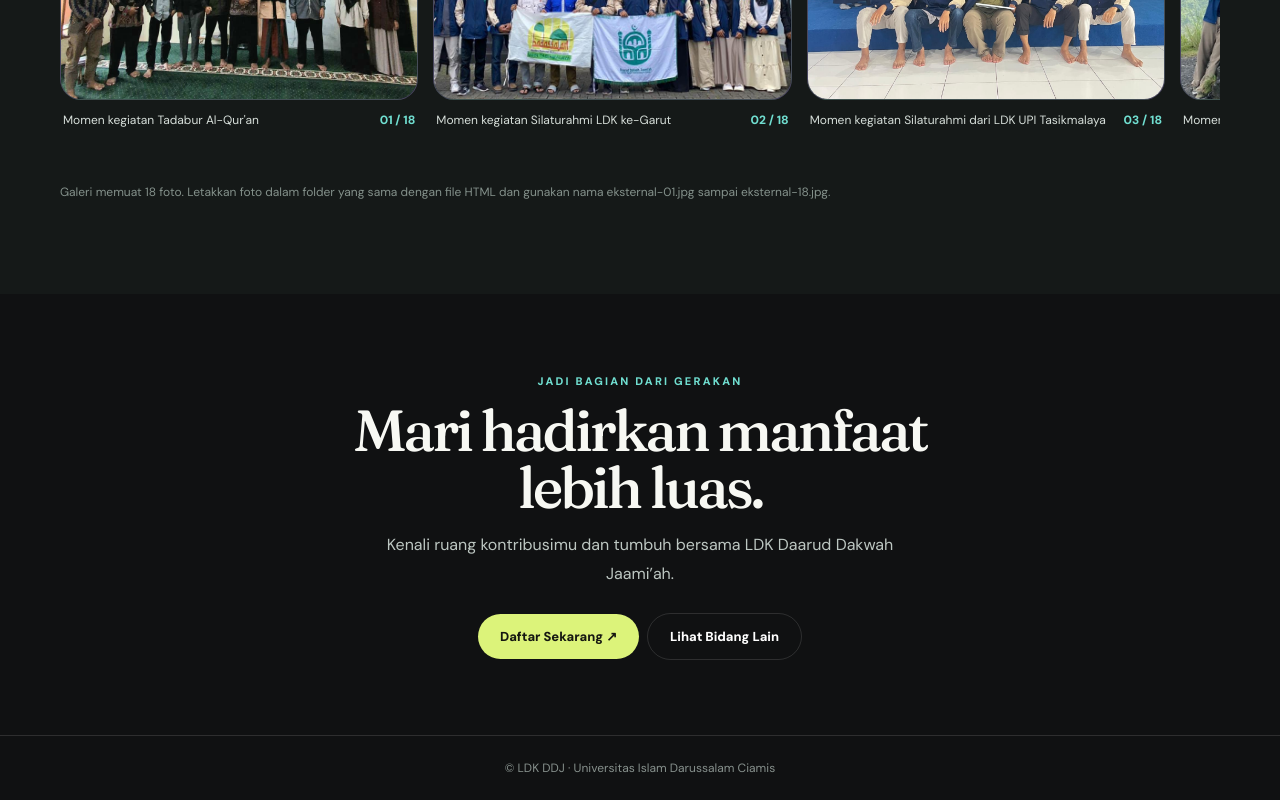
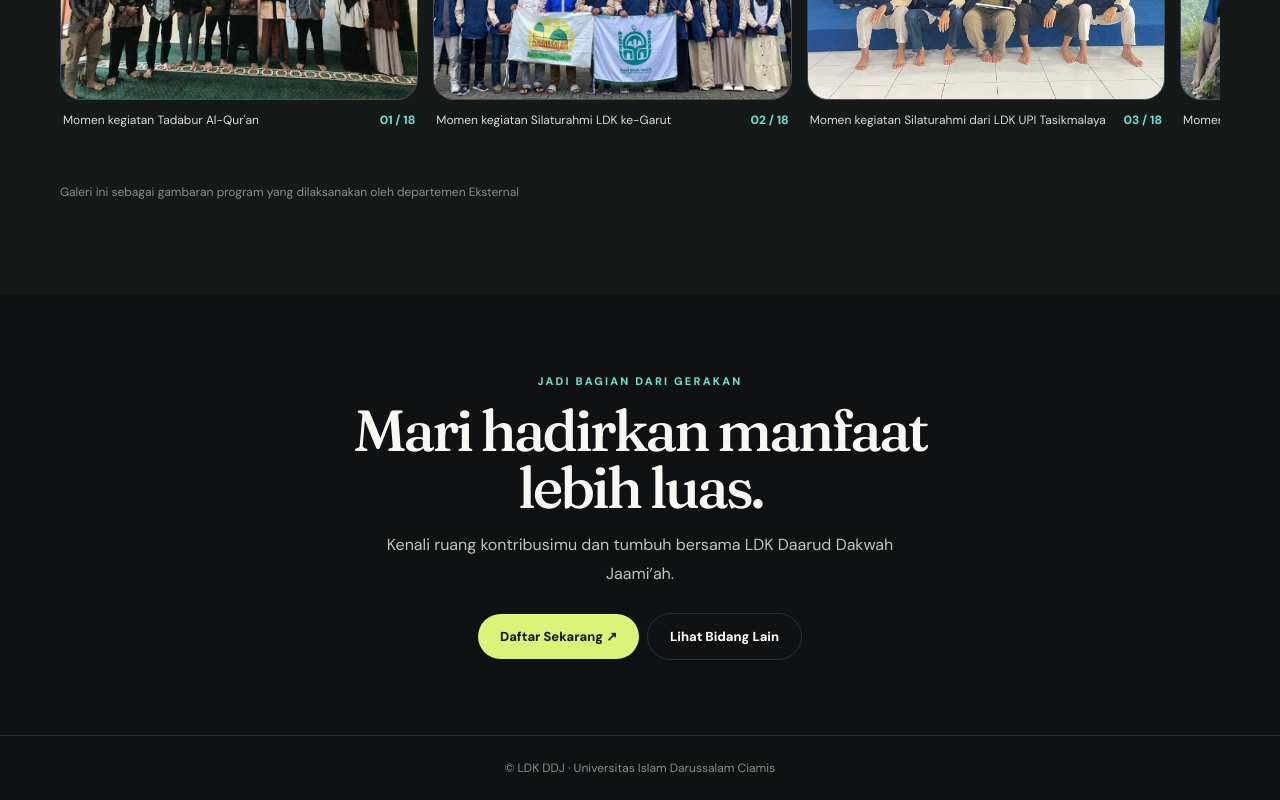
Before and after one commit to ldkddjuidciamis/LDK-DDJ-CIAMIS, a plain HTML site: page bidang-eksternal.html in a window 1280 px wide. Shown: the part 3692-4492 px from the top of the page. Drawn offline with Linux system fonts and the light colour scheme.

Commit message:
Update bidang-eksternal.html

```diff
--- a/bidang-eksternal.html
+++ b/bidang-eksternal.html
@@ -877,8 +877,7 @@
                         <div class="caption"><span>Momen kegiatan Mengajar Pesantren Kilat Anak-Anak</span><span>18 / 18</span></div>
                     </article>
                 </div>
-                <p class="note">Galeri memuat 18 foto. Letakkan foto dalam folder yang sama dengan file HTML dan gunakan
-                    nama eksternal-01.jpg sampai eksternal-18.jpg.</p>
+                <p class="note">Galeri ini sebagai gambaran program yang dilaksanakan oleh departemen Eksternal</p>
             </div>
         </section>
         <section class="cta">
```
